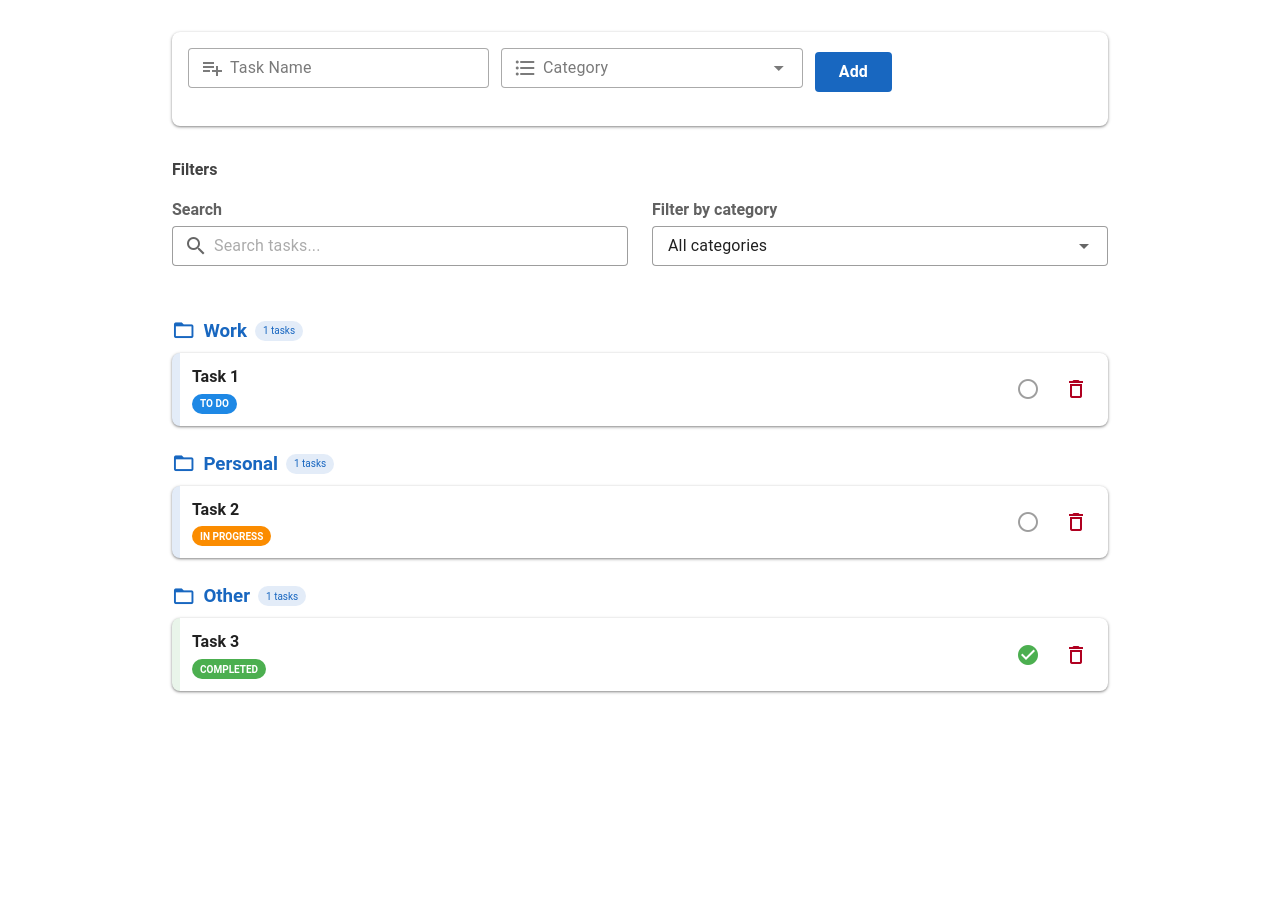
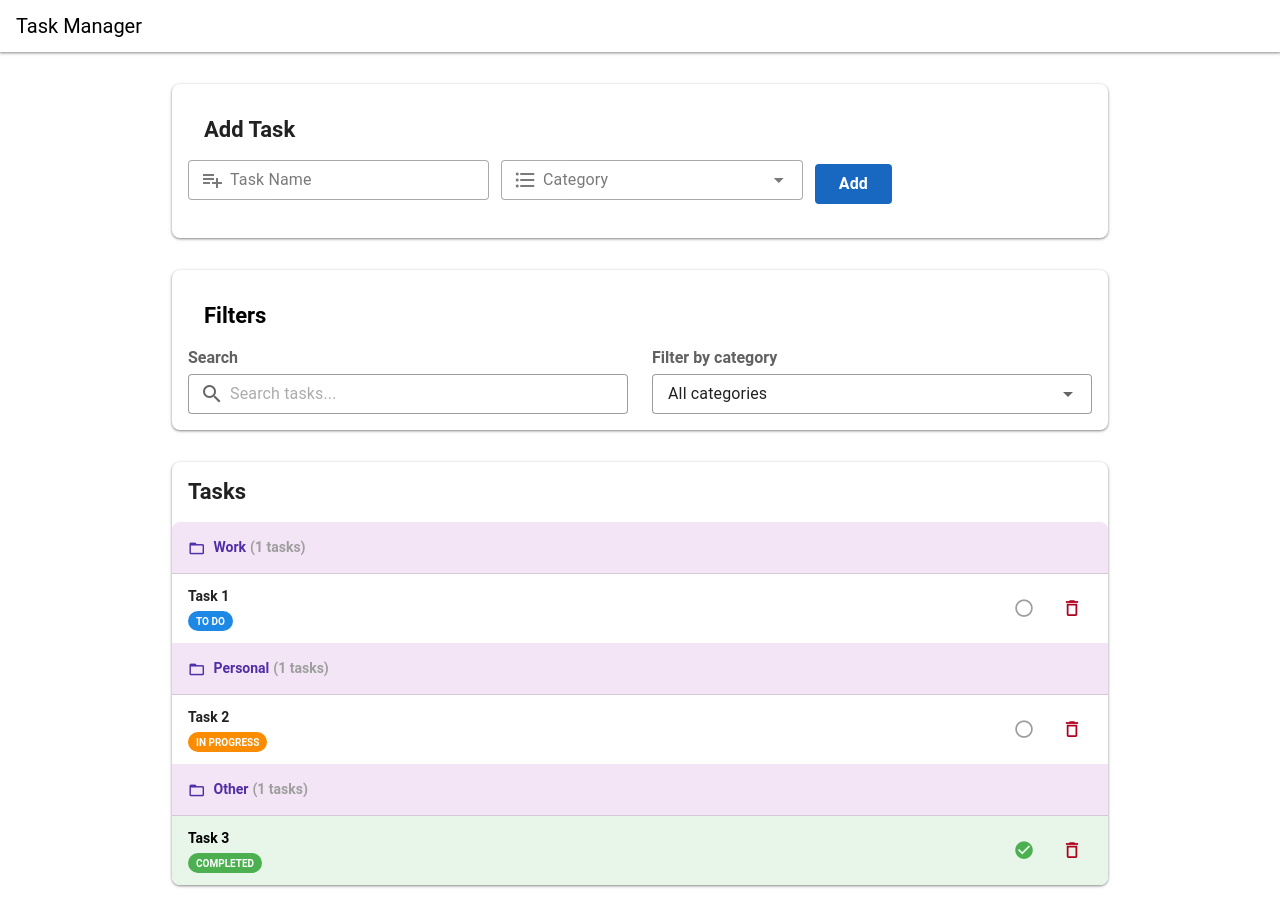
Before and after one commit to psh2135/TaskManagerVue, a Vue app: page / in a window 1280 px wide. Before the commit the page ends 800 px from the top, so only its background shows below. Built offline with nearby package versions, Linux system fonts and the light colour scheme; a small style sheet from the web is missing.

Commit message:
desigm table

```diff
--- a/package.json
+++ b/package.json
@@ -14,6 +14,7 @@
     "@fontsource/roboto": "^5.2.10",
     "@mdi/font": "7.4.47",
     "pinia": "^3.0.4",
+    "pinia-plugin-persistedstate": "^4.7.1",
     "vue": "^3.5.30",
     "vuetify": "^4.0.2"
   },
--- a/src/components/TaskFilters.vue
+++ b/src/components/TaskFilters.vue
@@ -1,36 +1,29 @@
 <template>
-  <v-card class="pa-4 rounded-lg border-0 bg-transparent" elevation="0">
-    <div class="text-subtitle-1 font-weight-bold mb-4 text-grey-darken-3">Filters</div>
+  <v-container>
+<v-card class="pa-4 rounded-lg  bg-transparent"  >
+    <!-- <v-card class="pa-4 rounded-lg border-0 bg-transparent" elevation="0"> -->
+      <v-card-title class="text-h6 font-weight-bold pa-4">
+        Filters
+      </v-card-title>
+      <!-- <div class="text-subtitle-1 font-weight-bold mb-4 text-grey-darken-3">Filters</div> -->
 
       <v-row>
         <v-col cols="12" md="6">
           <div class="text-caption font-weight-bold mb-1 text-grey-darken-2">Search</div>
-        <v-text-field
-          v-model="tasksStore.searchQuery"
-          placeholder="Search tasks..."
-          prepend-inner-icon="mdi-magnify"
-          variant="outlined"
-          density="compact"
-          hide-details
-          color="grey-darken-1"
-          class="rounded-lg rounded-input"
-        ></v-text-field>
+          <v-text-field v-model="tasksStore.searchQuery" placeholder="Search tasks..." prepend-inner-icon="mdi-magnify"
+            variant="outlined" density="compact" hide-details color="grey-darken-1"
+            class="rounded-lg rounded-input"></v-text-field>
         </v-col>
 
         <v-col cols="12" md="6">
           <div class="text-caption font-weight-bold mb-1 text-grey-darken-2">Filter by category</div>
-        <v-select
-          v-model="tasksStore.selectedCategoryFilter"
-          :items="categoryOptions"
-          variant="outlined"
-          density="compact"
-          hide-details
-          color="grey-darken-1"
-          class="rounded-lg rounded-input"
-        ></v-select>
+          <v-select v-model="tasksStore.selectedCategoryFilter" :items="categoryOptions" variant="outlined"
+            density="compact" hide-details color="grey-darken-1" class="rounded-lg rounded-input"></v-select>
         </v-col>
       </v-row>
     </v-card>
+  </v-container>
+
 </template>
 
 <script setup>
--- a/src/components/TaskInput.vue
+++ b/src/components/TaskInput.vue
@@ -2,41 +2,24 @@
   <v-container fluid class="pa-4">
     <v-form ref="taskForm" @submit.prevent="submitTask">
       <v-card class="pa-4 rounded-lg" elevation="1">
+        <v-card-title class="text-h6 font-weight-bold pa-4">
+          Add Task
+        </v-card-title>
         <v-row align="start" no-gutters class="ga-3">
 
           <v-col cols="12" sm="4">
-            <v-text-field
-              v-model="taskName"
-              label="Task Name"
-              variant="outlined"
-              density="compact"
-              prepend-inner-icon="mdi-playlist-plus"
-              color="primary"
-              :rules="nameRules"
-            ></v-text-field>
+            <v-text-field v-model="taskName" label="Task Name" variant="outlined" density="compact"
+              prepend-inner-icon="mdi-playlist-plus" color="primary" :rules="nameRules"></v-text-field>
           </v-col>
 
           <v-col cols="12" sm="4">
-            <v-select
-              v-model="selectedCategory"
-              label="Category"
-              :items="tasksStore.categories"
-              variant="outlined"
-              density="compact"
-              prepend-inner-icon="mdi-format-list-bulleted"
-              color="primary"
-              :rules="categoryRules"
-            ></v-select>
+            <v-select v-model="selectedCategory" label="Category" :items="tasksStore.categories" variant="outlined"
+              density="compact" prepend-inner-icon="mdi-format-list-bulleted" color="primary"
+              :rules="categoryRules"></v-select>
           </v-col>
 
           <v-col cols="12" sm="auto" class="pt-1">
-            <v-btn
-              type="submit"
-              variant="flat"
-              color="primary"
-              height="40"
-              class="font-weight-bold px-6"
-            >
+            <v-btn type="submit" variant="flat" color="primary" height="40" class="font-weight-bold px-6">
               Add
             </v-btn>
           </v-col>
@@ -92,5 +75,4 @@ const submitTask = async () => {
 }
 </script>
 
-<style scoped>
-</style>
+<style scoped></style>
--- a/src/components/TaskManager.vue
+++ b/src/components/TaskManager.vue
@@ -1,5 +1,16 @@
 <template>
+  <!-- <v-app-bar-nav-icon text="Task Manager" class="elevation-1 rounded-lg mb-4 px-4 py-3 bg-gradient-to-r from-purple-lighten-4 to-purple-lighten-2" />
 
+
+<v-stepper-header class="elevation-1 rounded-lg mb-4 px-4 py-3 bg-gradient-to-r from-purple-lighten-4 to-purple-lighten-2">
+  <v-stepper-step :complete="true" step="1">
+
+    Task Manager
+  </v-stepper-step>
+</v-stepper-header> -->
+<v-app-bar-title text="Task Manager" class="elevation-1 px-4 py-3 bg-gradient-to-r from-purple-lighten-4 to-purple-lighten-2">
+
+</v-app-bar-title>
   <v-container>
     <TaskInput />
     <TaskFilters />
--- a/src/components/TaskRow.vue
+++ b/src/components/TaskRow.vue
@@ -1,13 +1,10 @@
 <template>
-  <v-card
-    :class="[
-      'mb-3 pa-3 rounded-lg border-s-xl elevation-1',
-      task.status === 'Completed' ? 'border-success' : 'border-primary',
-    ]"
+  <tr :class="{ 'bg-green-lighten-5': task.status === 'Completed' }">
+
+    <td class="py-3">
+      <div
+        class="text-subtitle-1 font-weight-bold"
       >
-    <v-row align="center" no-gutters>
-      <v-col>
-        <div class="text-subtitle-1 font-weight-bold">
         {{ task.title }}
       </div>
 
@@ -19,9 +16,10 @@
       >
         {{ task.status }}
       </v-chip>
-      </v-col>
+    </td>
 
-      <v-col cols="auto" class="d-flex align-center ga-2">
+    <td class="text-end" style="width: 120px;">
+      <div class="d-flex justify-end align-center ga-2">
         <v-btn
           :icon="task.status === 'Completed' ? 'mdi-check-circle' : 'mdi-circle-outline'"
           variant="text"
@@ -37,9 +35,9 @@
           color="error"
           @click="tasksStore.deleteTask(task.id)"
         ></v-btn>
-      </v-col>
-    </v-row>
-  </v-card>
+      </div>
+    </td>
+  </tr>
 </template>
 
 <script setup>
--- a/src/components/TaskTable.vue
+++ b/src/components/TaskTable.vue
@@ -1,30 +1,44 @@
 <template>
   <v-container>
-    <div
-      v-for="(tasksInCat, categoryName) in tasksStore.tasksByCategory"
-      :key="categoryName"
-      class="mb-6"
-    >
-      <h3 class="text-h6 font-weight-bold mb-2 text-primary d-flex align-center">
-        <v-icon icon="mdi-folder-outline" class="me-2" size="small"></v-icon>
-        {{ categoryName }}
-        <v-chip size="x-small" class="ms-2" variant="tonal">
-          {{ tasksInCat.length }} tasks
-        </v-chip>
-      </h3>
+    <v-card class="elevation-1 rounded-lg">
+      <v-card-title class="text-h6 font-weight-bold pa-4">
+        Tasks
+      </v-card-title>
 
-      <div v-if="tasksInCat.length > 0">
-        <div v-for="task in tasksInCat" :key="task.id">
-          <TaskRow :task="task" />
-        </div>
-      </div>
+      <v-table>
+        <TransitionGroup
+          v-for="(tasksInCat, categoryName) in tasksStore.tasksByCategory"
+          :key="categoryName"
+          name="task-list"
+          tag="tbody"
+        >
+          <tr :key="`cat-${categoryName}`" class="bg-purple-lighten-5 font-weight-bold">
+            <td colspan="4" class="text-subtitle-2 text-deep-purple-darken-2">
+              <v-icon icon="mdi-folder-outline" class="me-2" size="small"></v-icon>
+              <span class="text-capitalize">{{ categoryName }}</span>
+              <span class="text-grey text-caption ms-1">({{ tasksInCat.length }} tasks)</span>
+            </td>
+          </tr>
 
-      <div v-else class="text-caption text-grey italic ps-6 py-2">
-       There are no tasks in this category.
-      </div>
-    </div>
+          <template v-if="tasksInCat.length > 0">
+            <TaskRow
+              v-for="task in tasksInCat"
+              :key="task.id"
+              :task="task"
+            />
+          </template>
+
+          <tr :key="`empty-${categoryName}`" v-else>
+            <td colspan="4" class="text-caption text-grey text-center py-4 font-italic">
+              There are no tasks in this category.
+            </td>
+          </tr>
+        </TransitionGroup>
+      </v-table>
+    </v-card>
   </v-container>
 </template>
+
 <script setup>
 import { useTasksStore } from "@/stores/tasks";
 import TaskRow from "./TaskRow.vue";
@@ -32,4 +46,24 @@ import TaskRow from "./TaskRow.vue";
 const tasksStore = useTasksStore();
 </script>
 
-<style scoped></style>
+<style scoped>
+/* אנימציה חלקה להוספה ומחיקה של משימות */
+.task-list-enter-active,
+.task-list-leave-active,
+.task-list-move {
+  transition: all 0.4s ease;
+}
+
+/* המשימה נכנסת/יוצאת עם דעיכה ותזוזה קלה ימינה */
+.task-list-enter-from,
+.task-list-leave-to {
+  opacity: 0;
+  transform: translateX(20px);
+}
+
+/* מונע קפיצות בזמן המחיקה ומאפשר לשורות שמתחת לעלות בצורה חלקה */
+.task-list-leave-active {
+  position: absolute;
+  width: 100%;
+}
+</style>
--- a/src/main.js
+++ b/src/main.js
@@ -1,6 +1,7 @@
-
 import { createApp } from 'vue'
 import { createPinia } from 'pinia'
+import piniaPluginPersistedstate from 'pinia-plugin-persistedstate'
+
 // Plugins
 import { registerPlugins } from '@/plugins'
 
@@ -11,7 +12,12 @@ import App from './App.vue'
 import 'unfonts.css'
 
 const app = createApp(App)
-app.use(createPinia())
+
+const pinia = createPinia()
+
+pinia.use(piniaPluginPersistedstate)
+
+app.use(pinia)
 
 registerPlugins(app)
 
```
Also changed, not shown: טבלה כרטיסים.txt (added), 1 other file (tests, documents, lock files or other folders). Lines whose indentation alone changed are shown as unchanged.
